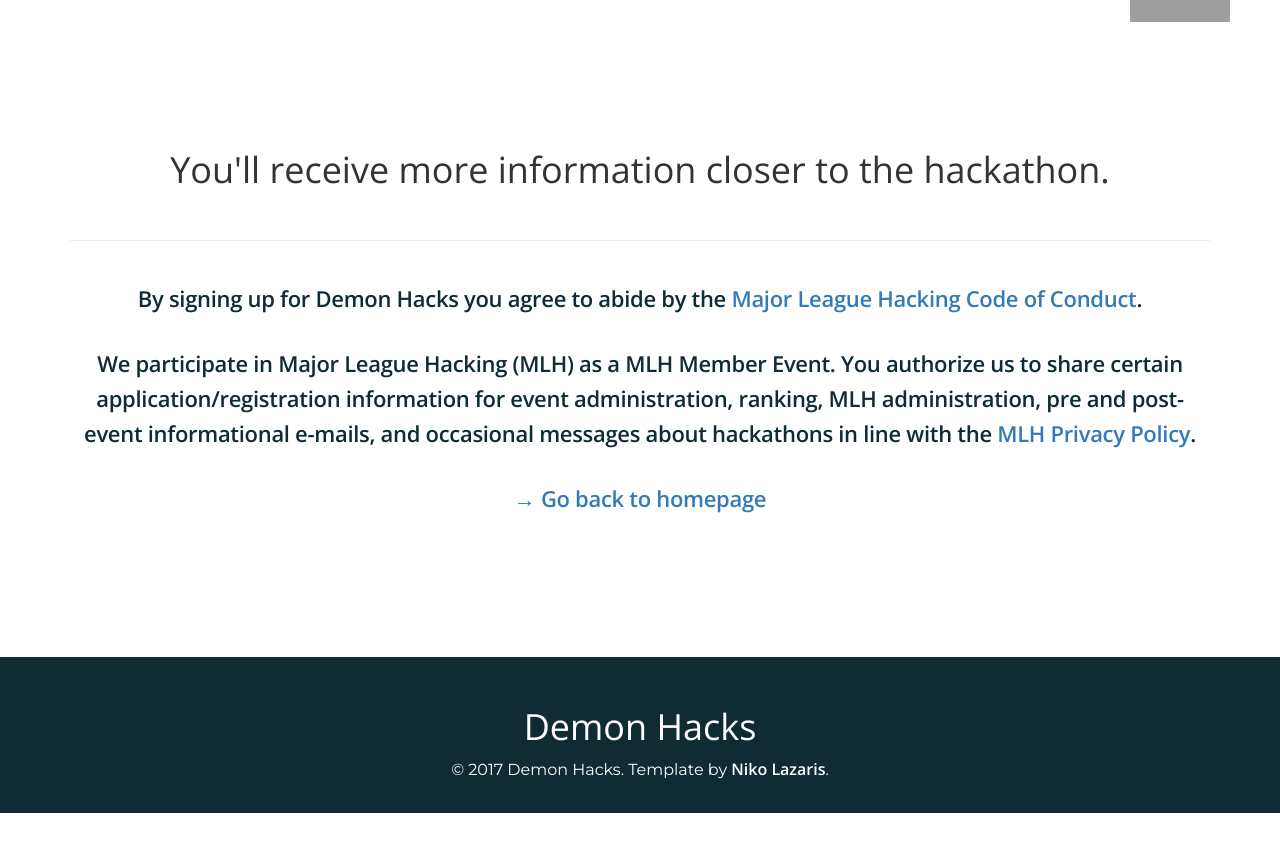
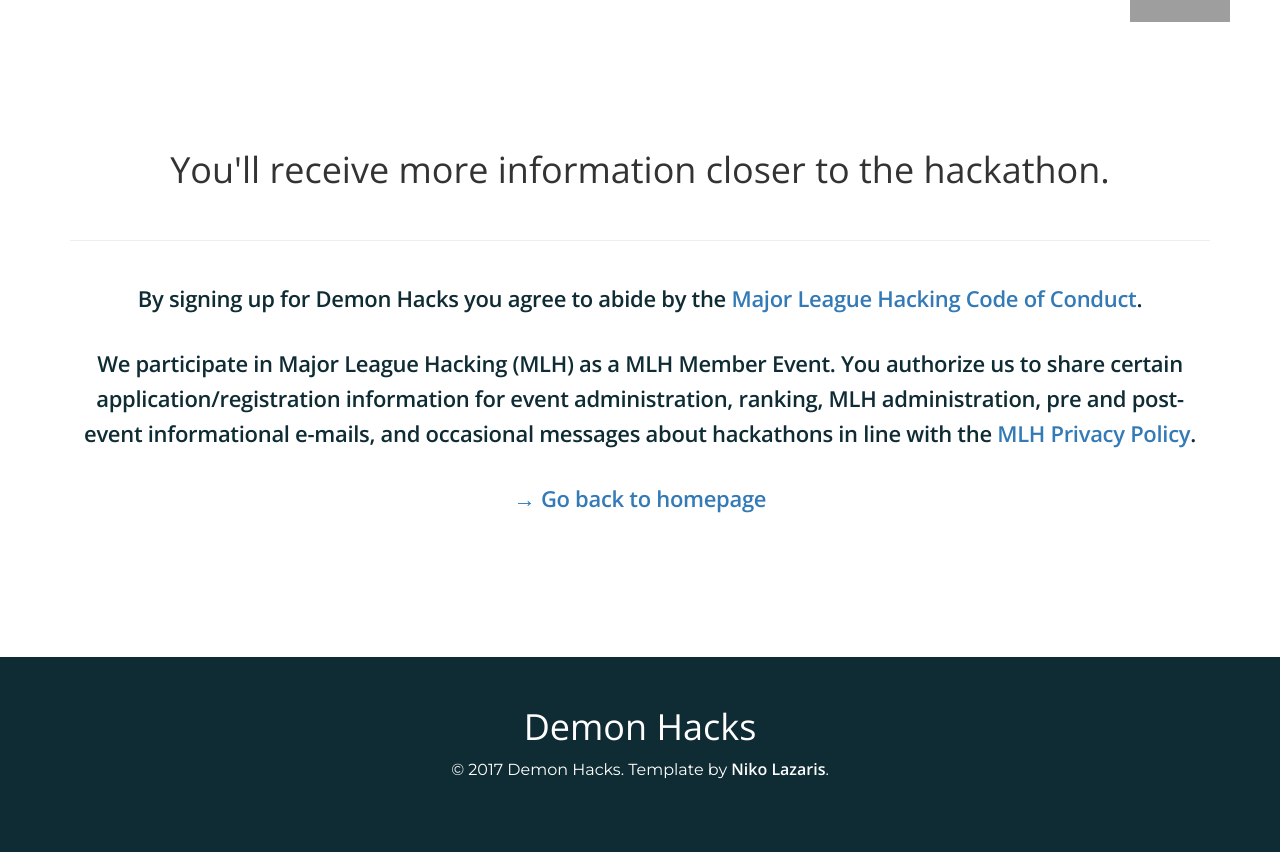
Before and after one commit to MLH/mlh-hackathon-boilerplate, a Jekyll site: the page built from success.html, in a window 1280 px wide. Shown: the top 852 px of the page. Built offline with Jekyll 4.4.1, drawn with Linux system fonts in a browser that asks for light colours; nearby versions of some CDN libraries; grey boxes are pictures that could not be loaded.

Commit message:
changing background color test

```diff
--- a/css/original.css
+++ b/css/original.css
@@ -22,7 +22,7 @@
 }
 
 body {
-  background-color: ##136fd8;
+  background-color: #0F2C34;
 }
 
 section {
```
